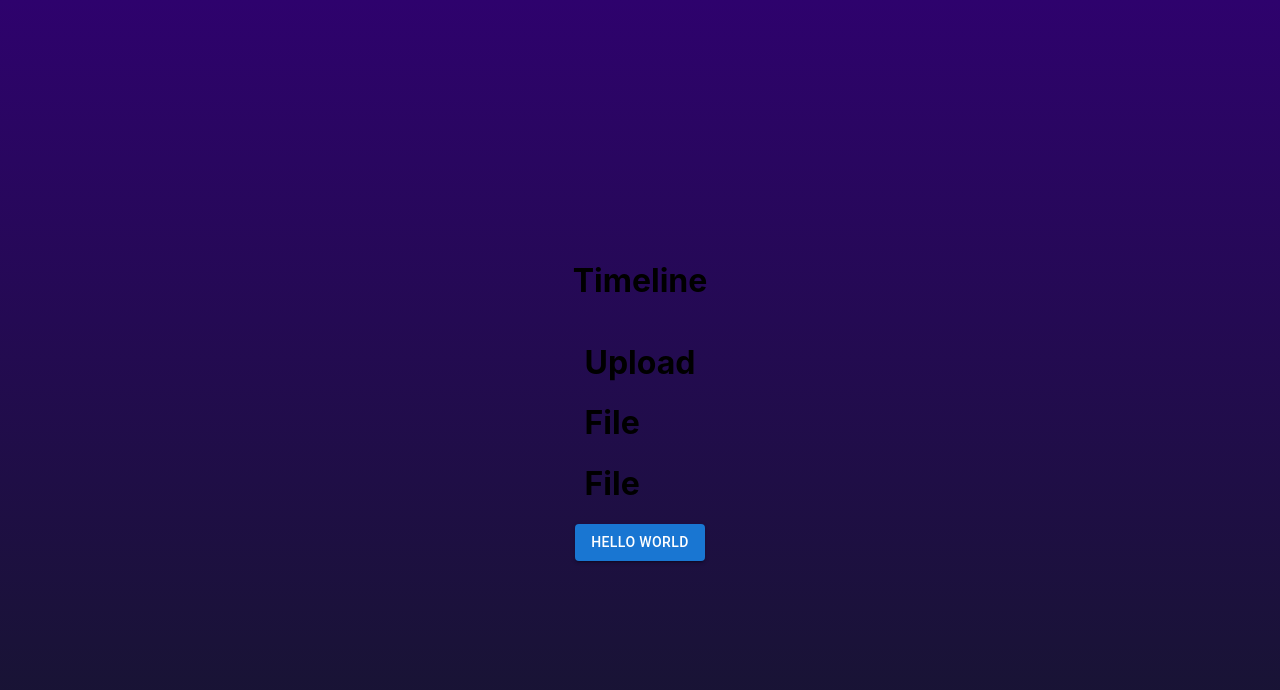
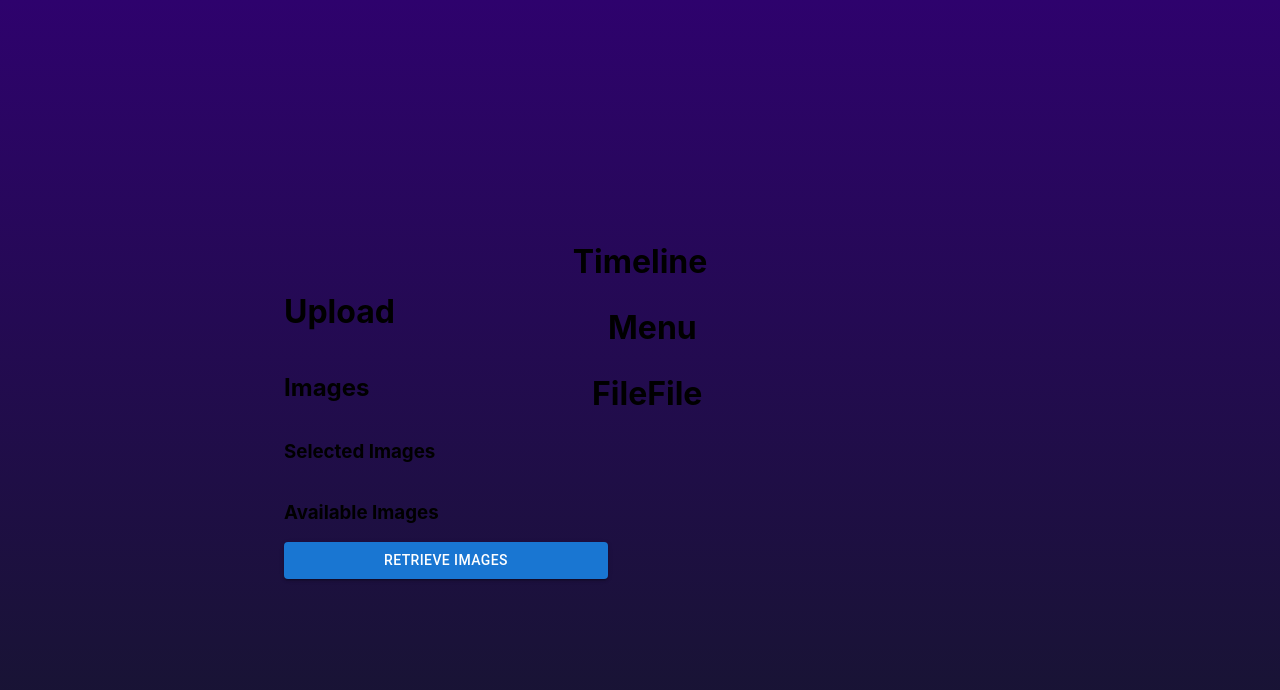
Before and after one commit to gaMingLT/deltascope, a Next.js app in the folder web/: page / in a window 1280 px wide. Shown: the top 690 px of the page. Built offline with nearby package versions, Linux system fonts and the light colour scheme.

Commit message:
Updated web & simple api
- For uploading images - will need streaming - to complicated - for now just list images in directory
- Retrieve available images from directory
- Select desired iamges from directory (api endpoint to add)

```diff
--- /dev/null
+++ b/web/src/components/DisplayImages.tsx
@@ -0,0 +1,82 @@
+import { Box, Button } from "@mui/material";
+import { Typography } from '@mui/material';
+import React, { useState, useEffect } from 'react';
+
+
+const DisplayImages = () => {
+  const [availableImages, setAvailableImages] = useState<Array<string>>([]);
+  const [selectedImages, setSelectedImages] = useState<Array<string>>([]);
+
+  const getAvailableImages = () => {
+    fetch("http://localhost:8000/images/")
+      .then((response) => response.json())
+      .then((json) => {
+        setAvailableImages(json.images)
+      });
+  };
+
+  const addImageForComparison = (e: any) => {
+    const image = e.target.getAttribute('data-name');
+    setSelectedImages((selectedImages) => {
+      if (selectedImages.includes(image)) {
+        const imagesArray = selectedImages.filter(name =>
+          image !== name
+        )
+        return imagesArray
+      }
+      else {
+        return [image, ...selectedImages]
+      }
+    })
+  }
+
+
+  return (
+    <>
+      <h2>Images</h2>
+      <h3>Selected Images</h3>
+      <div>
+        {selectedImages.map((name, index) => (
+          <Box
+            key={index}
+            data-name={name}
+            onClick={addImageForComparison}
+            sx={{
+              textAlign: "left",
+              fontSize: 16,
+              fontWeight: "",
+              color: "white",
+              margin: '1rem'
+            }}
+          >
+            {name}
+          </Box>
+        ))}
+      </div>
+      <h3>Available Images</h3>
+      <div>
+        {availableImages.map((name, index) => (
+          <Box
+            key={index}
+            data-name={name}
+            onClick={addImageForComparison}
+            sx={{
+              textAlign: "left",
+              fontSize: 24,
+              fontWeight: "bold",
+              color: "white",
+              margin: '1rem'
+            }}
+          >
+            {name}
+          </Box>
+        ))}
+      </div>
+      <Button variant="contained" onClick={getAvailableImages}>
+        Retrieve Images
+      </Button>
+    </>
+  );
+}
+
+export default DisplayImages;
--- /dev/null
+++ b/web/src/components/OptionsMenu.tsx
@@ -0,0 +1,10 @@
+
+const OptionsMenu = () => {
+  return (
+    <>
+      <h1>Menu</h1>
+    </>
+  )
+}
+
+export default OptionsMenu;
--- a/web/src/components/Timeline.tsx
+++ b/web/src/components/Timeline.tsx
@@ -4,6 +4,9 @@ const Timeline = () => {
   return (
     <>
       <h1>Timeline</h1>
+      <div>
+
+      </div>
     </>
   )
 }
--- a/web/src/pages/index.tsx
+++ b/web/src/pages/index.tsx
@@ -1,10 +1,12 @@
 import styles from "./index.module.css";
 import { type NextPage } from "next";
 import Head from "next/head";
-import { Button } from "@mui/material";
+import { Button, Grid } from "@mui/material";
 import Timeline from "~/components/Timeline";
 import Upload from "~/components/Upload";
 import FileDisplay from "~/components/File";
+import DisplayImages from "~/components/DisplayImages";
+import OptionsMenu from "~/components/OptionsMenu";
 
 const Home: NextPage = () => {
   return (
@@ -15,16 +17,38 @@ const Home: NextPage = () => {
         <link rel="icon" href="/favicon.ico" />
       </Head>
       <main className={styles.main}>
-        <Timeline />
-        <div>
-          <Upload />
-          <div>
-            <FileDisplay />
-            <FileDisplay />
-          </div>
-        </div>
-
-        <Button variant="contained">Hello World</Button>
+        <Grid
+          container
+          direction={"column"}
+          justifyContent="center"
+          alignItems="center"
+          spacing={2}
+        >
+          <Grid item xs={6} md={8}>
+            <Timeline />
+          </Grid>
+          <Grid container spacing={2} xs={6}>
+            {/* File */}
+            <Grid container direction={"column"} spacing={2} xs={6}>
+              <Upload />
+              <DisplayImages />
+              {/* TODO: Add display files images */}
+            </Grid>
+            {/* Menu & File Differences + Events */}
+            <Grid container direction={"column"} xs={6}>
+              <OptionsMenu />
+              <Grid
+                container
+                direction={"row"}
+                spacing={2}
+                xs={6}
+              >
+                <FileDisplay />
+                <FileDisplay />
+              </Grid>
+            </Grid>
+          </Grid>
+        </Grid>
       </main>
     </>
   );
```
Also changed, not shown: 1 other file (tests, documents, lock files or other folders).
